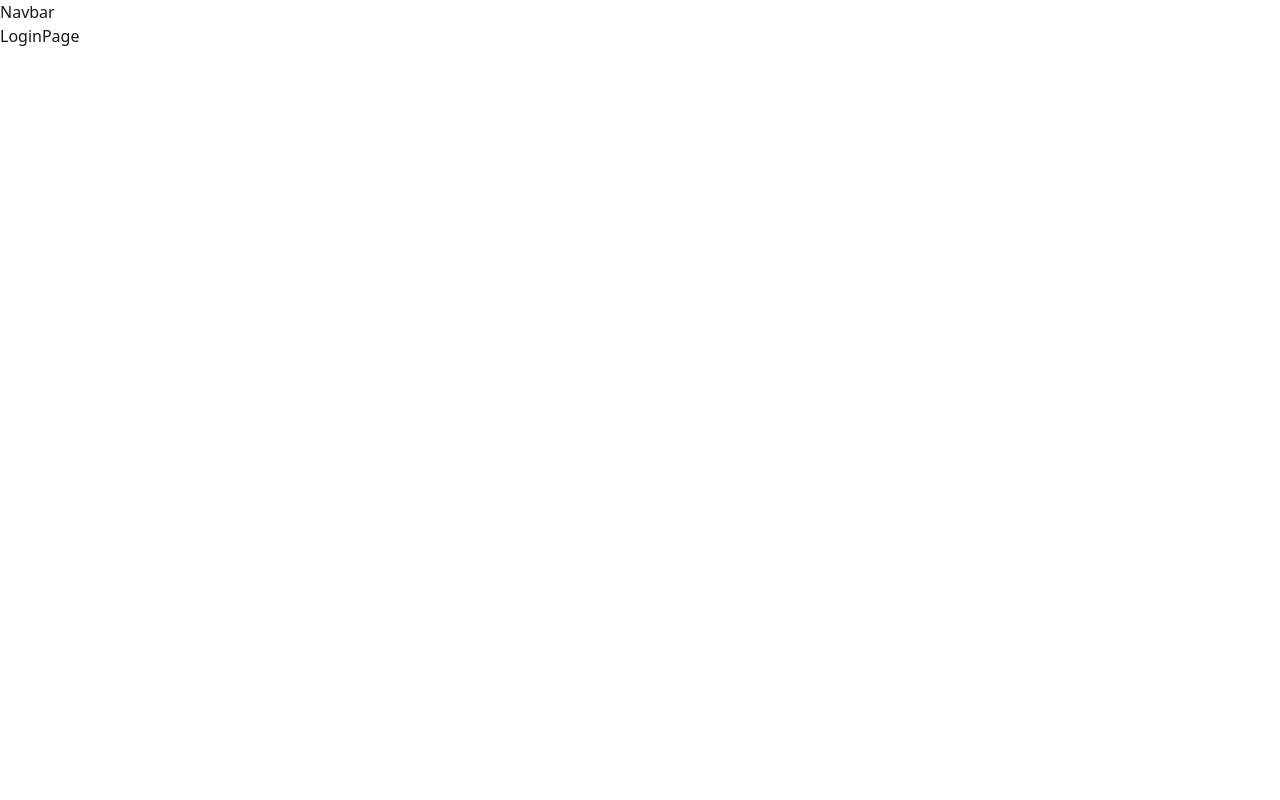
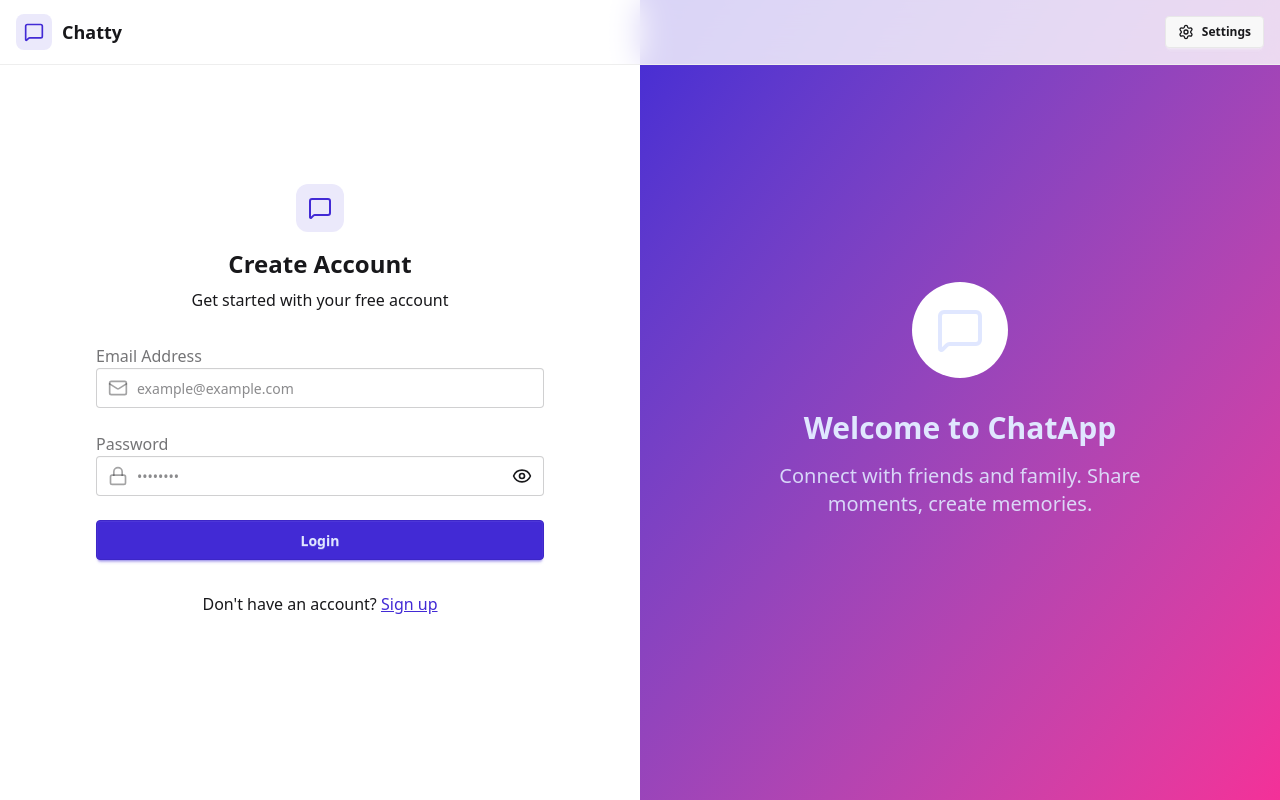
Before and after one commit to CJcode6754/sayHi, a React (Vite) app in the folder client/: page /login in a window 1280 px wide. Built offline with nearby package versions, Linux system fonts and the light colour scheme; no server answers.

Commit message:
done with login, signup, and logout

```diff
--- a/client/src/App.jsx
+++ b/client/src/App.jsx
@@ -1,4 +1,4 @@
-import React, { useEffect } from "react";
+import { useEffect } from "react";
 import Navbar from "./components/Navbar";
 import { Navigate, Route, Routes } from "react-router-dom";
 import HomePage from "./pages/HomePage";
@@ -8,6 +8,8 @@ import SettingsPage from "./pages/SettingsPage";
 import ProfilePage from "./pages/ProfilePage";
 import { useAuthStore } from "./store/useAuthStore";
 import { Loader } from "lucide-react";
+import {Toaster} from 'react-hot-toast';
+
 
 function App() {
   const { authUser, checkAuth, isCheckingAuth } = useAuthStore();
@@ -28,7 +30,7 @@ function App() {
   return (
     <div>
       <Navbar />
-
+      <Toaster/>
       <Routes>
         <Route path="/" element={authUser ? <HomePage /> :<Navigate to="/login" />} />
         <Route path="/signup" element={!authUser ? <SignUpPage /> : <Navigate to="/" />} />
--- a/client/src/components/Navbar.jsx
+++ b/client/src/components/Navbar.jsx
@@ -1,9 +1,55 @@
-import React from 'react'
+import { Link } from "react-router-dom";
+import { useAuthStore } from "../store/useAuthStore";
+import { LogOut, MessageSquare, Settings, User } from "lucide-react";
 
 const Navbar = () => {
+  const { logout, authUser } = useAuthStore();
+
   return (
-    <div>Navbar</div>
-  )
-}
+    <header
+      className="border-b border-base-300 fixed w-full top-0 z-40
+    backdrop-blur-lg bg-base-100/80"
+    >
+      <div className="container mx-auto px-4 h-16">
+        <div className="flex items-center justify-between h-full">
+          <div className="flex items-center gap-8">
+            <Link to="/" className="flex items-center gap-2.5 hover:opacity-80 transition-all">
+              <div className="size-9 rounded-lg bg-primary/10 flex items-center justify-center">
+                <MessageSquare className="w-5 h-5 text-primary" />
+              </div>
+              <h1 className="text-lg font-bold">Chatty</h1>
+            </Link>
+          </div>
 
-export default Navbar
+          <div className="flex items-center gap-2">
+            <Link
+              to={"/settings"}
+              className={`
+              btn btn-sm gap-2 transition-colors cursor-pointer
+
+              `}
+            >
+              <Settings className="w-4 h-4" />
+              <span className="hidden sm:inline">Settings</span>
+            </Link>
+
+            {authUser && (
+              <>
+                <Link to={"/profile"} className={`btn btn-sm gap-2 cursor-pointer`}>
+                  <User className="size-5" />
+                  <span className="hidden sm:inline">Profile</span>
+                </Link>
+
+                <button className="flex gap-2 items-center cursor-pointer" onClick={logout}>
+                  <LogOut className="size-5" />
+                  <span className="hidden sm:inline">Logout</span>
+                </button>
+              </>
+            )}
+          </div>
+        </div>
+      </div>
+    </header>
+  );
+};
+export default Navbar;
--- a/client/src/pages/LoginPage.jsx
+++ b/client/src/pages/LoginPage.jsx
@@ -1,8 +1,140 @@
-import React from 'react'
+import { useState } from 'react'
+import { useAuthStore } from '../store/useAuthStore';
+import { Link } from 'react-router-dom';
+import { Eye, EyeOff, Loader2, Lock, Mail, MessageSquare } from 'lucide-react';
 
 const LoginPage = () => {
+  const [showPassword, setShowPassword] = useState(false);
+  const [formData, setFormData] = useState({
+    email: '',
+    password: '',
+  });
+
+  const {login, isLoggingIn} = useAuthStore();
+
+  const handleLogin = (e) => {
+    e.preventDefault();
+    login(formData);
+  }
+
   return (
-    <div>LoginPage</div>
+    <div className="min-h-screen grid lg:grid-cols-2">
+      {/* Left Panel - Form */}
+      <div className="flex flex-col items-center justify-center p-6 sm:p-12 bg-base-100">
+        <div className="w-full max-w-md space-y-8">
+          {/* Header */}
+          <div className="text-center mb-8">
+            <div className="flex flex-col items-center gap-2 group">
+              <div className="w-12 h-12 rounded-xl bg-primary/10 flex items-center justify-center group-hover:bg-opacity-20 transition-all duration-200">
+                <MessageSquare className="w-6 h-6 text-primary" />
+              </div>
+              <h1 className="text-2xl font-bold mt-2 text-base-content">
+                Create Account
+              </h1>
+              <p className="text-base-content text-opacity-70">
+                Get started with your free account
+              </p>
+            </div>
+          </div>
+
+          {/* Form */}
+          <form onSubmit={handleLogin} className="space-y-6">
+
+            {/* Email Input */}
+            <div className="form-control">
+              <label className="label">
+                <span className="label-text font-medium">Email Address</span>
+              </label>
+              <div className="relative">
+                <div className="absolute inset-y-0 left-0 pl-3 flex items-center z-10 pointer-events-none">
+                  <Mail className="w-5 h-5 text-base-content/40" />
+                </div>
+                <input
+                  type="email"
+                  className="input input-bordered w-full pl-10 focus:input-primary"
+                  placeholder="example@example.com"
+                  value={formData.email}
+                  onChange={(e) =>
+                    setFormData({ ...formData, email: e.target.value })
+                  }
+                />
+              </div>
+            </div>
+
+            {/* Password Input */}
+            <div className="form-control">
+              <label className="label">
+                <span className="label-text font-medium">Password</span>
+              </label>
+              <div className="relative">
+                <div className="absolute inset-y-0 left-0 pl-3 flex items-center z-10 pointer-events-none">
+                  <Lock className="w-5 h-5 text-base-content/40" />
+                </div>
+                <input
+                  type={showPassword ? "text" : "password"}
+                  className="input input-bordered w-full pl-10 focus:input-primary"
+                  placeholder="••••••••"
+                  value={formData.password}
+                  onChange={(e) =>
+                    setFormData({ ...formData, password: e.target.value })
+                  }
+                />
+                <button
+                  type="button"
+                  className="absolute inset-y-0 right-0 pr-3 flex items-center"
+                  onClick={() => setShowPassword(!showPassword)}
+                >
+                  {showPassword ? (
+                    <EyeOff className="w-5 h-5 text-base-content text-opacity-40 hover:text-opacity-60" />
+                  ) : (
+                    <Eye className="w-5 h-5 text-base-content text-opacity-40 hover:text-opacity-60" />
+                  )}
+                </button>
+              </div>
+            </div>
+
+            {/* Submit Button */}
+            <button
+              type="submit"
+              className="btn btn-primary w-full"
+              disabled={isLoggingIn}
+            >
+              {isLoggingIn ? (
+                <>
+                  <Loader2 className="size-5 animate-spin" />
+                  Loading...
+                </>
+              ) : (
+                "Login"
+              )}
+            </button>
+          </form>
+
+          {/* Sign In Link */}
+          <div className="text-center">
+            <p className="text-base-content text-opacity-70">
+              Don't have an account?{" "}
+              <Link to="/signup" className="link link-primary font-medium">
+                Sign up
+              </Link>
+            </p>
+          </div>
+        </div>
+      </div>
+
+      {/* Right Panel - Decorative */}
+      <div className="hidden lg:flex items-center justify-center bg-gradient-to-br from-primary to-secondary p-12">
+        <div className="text-center text-primary-content">
+          <div className="w-24 h-24 mx-auto mb-8 rounded-full bg-white bg-opacity-20 flex items-center justify-center">
+            <MessageSquare className="w-12 h-12" />
+          </div>
+          <h2 className="text-3xl font-bold mb-4">Welcome to ChatApp</h2>
+          <p className="text-xl opacity-90 max-w-md">
+            Connect with friends and family. Share moments, create memories.
+          </p>
+        </div>
+      </div>
+    </div>
   )
 }
 
--- a/client/src/pages/SignUpPage.jsx
+++ b/client/src/pages/SignUpPage.jsx
@@ -1,6 +1,16 @@
 import { useState } from "react";
-import { Mail, MessageSquare, User, Eye, EyeOff } from "lucide-react";
+import {
+  Mail,
+  MessageSquare,
+  User,
+  Eye,
+  EyeOff,
+  Lock,
+  Loader2,
+} from "lucide-react";
 import { useAuthStore } from "../store/useAuthStore";
+import { Link } from "react-router-dom";
+import toast from "react-hot-toast";
 
 const SignUpPage = () => {
   const [showPassword, setShowPassword] = useState(false);
@@ -13,11 +23,21 @@ const SignUpPage = () => {
   const { signup, isSigningUp } = useAuthStore();
 
   const validateForm = () => {
+    if(!formData.fullName.trim()) return toast.error("Full name field is required");
+    if(!formData.email.trim()) return toast.error("Email field is required");
+    if (!/\S+@\S+\.\S+/.test(formData.email)) return toast.error("Invalid email format");
+    if(!formData.password) return toast.error("Password field is required");
+    if(formData.password.length < 6) return toast.error("Password must be at least 6 characters");
 
+    return true;
   };
 
   const handleSubmit = (e) => {
     e.preventDefault();
+
+    const success = validateForm();
+
+    if(success === true) signup(formData);
   };
 
   return (
@@ -31,7 +51,9 @@ const SignUpPage = () => {
               <div className="w-12 h-12 rounded-xl bg-primary/10 flex items-center justify-center group-hover:bg-opacity-20 transition-all duration-200">
                 <MessageSquare className="w-6 h-6 text-primary" />
               </div>
-              <h1 className="text-2xl font-bold mt-2 text-base-content">Create Account</h1>
+              <h1 className="text-2xl font-bold mt-2 text-base-content">
+                Create Account
+              </h1>
               <p className="text-base-content text-opacity-70">
                 Get started with your free account
               </p>
@@ -39,15 +61,15 @@ const SignUpPage = () => {
           </div>
 
           {/* Form */}
-          <div className="space-y-6">
+          <form onSubmit={handleSubmit} className="space-y-6">
             {/* Full Name Input */}
             <div className="form-control">
               <label className="label">
                 <span className="label-text font-medium">Full Name</span>
               </label>
               <div className="relative">
-                <div className="absolute inset-y-0 left-0 pl-3 flex items-center pointer-events-none">
-                  <User className="w-5 h-5 text-gray-400" />
+                <div className="absolute inset-y-0 left-0 pl-3 flex items-center z-10 pointer-events-none">
+                  <User className="w-5 h-5 text-base-content/40" />
                 </div>
                 <input
                   type="text"
@@ -67,8 +89,8 @@ const SignUpPage = () => {
                 <span className="label-text font-medium">Email Address</span>
               </label>
               <div className="relative">
-                <div className="absolute inset-y-0 left-0 pl-3 flex items-center pointer-events-none">
-                  <Mail className="w-5 h-5 text-base-content text-opacity-40" />
+                <div className="absolute inset-y-0 left-0 pl-3 flex items-center z-10 pointer-events-none">
+                  <Mail className="w-5 h-5 text-base-content/40" />
                 </div>
                 <input
                   type="email"
@@ -88,9 +110,12 @@ const SignUpPage = () => {
                 <span className="label-text font-medium">Password</span>
               </label>
               <div className="relative">
+                <div className="absolute inset-y-0 left-0 pl-3 flex items-center z-10 pointer-events-none">
+                  <Lock className="w-5 h-5 text-base-content/40" />
+                </div>
                 <input
                   type={showPassword ? "text" : "password"}
-                  className="input input-bordered w-full pr-10 focus:input-primary"
+                  className="input input-bordered w-full pl-10 focus:input-primary"
                   placeholder="••••••••"
                   value={formData.password}
                   onChange={(e) =>
@@ -113,21 +138,28 @@ const SignUpPage = () => {
 
             {/* Submit Button */}
             <button
-              onClick={handleSubmit}
-              className={`btn btn-primary w-full ${isSigningUp ? 'loading' : ''}`}
-              disabled={isSigningUp || !validateForm()}
+              type="submit"
+              className="btn btn-primary w-full"
+              disabled={isSigningUp}
             >
-              {isSigningUp ? 'Creating Account...' : 'Create Account'}
+              {isSigningUp ? (
+                <>
+                  <Loader2 className="size-5 animate-spin" />
+                  Loading...
+                </>
+              ) : (
+                "Create Account"
+              )}
             </button>
-          </div>
+          </form>
 
           {/* Sign In Link */}
           <div className="text-center">
             <p className="text-base-content text-opacity-70">
-              Already have an account?{' '}
-              <a href="#" className="link link-primary font-medium">
+              Already have an account?{" "}
+              <Link to="/login" className="link link-primary font-medium">
                 Sign in
-              </a>
+              </Link>
             </p>
           </div>
         </div>
```
Also changed, not shown: client/src/store/useAuthStore.js (+35 -1 lines).
